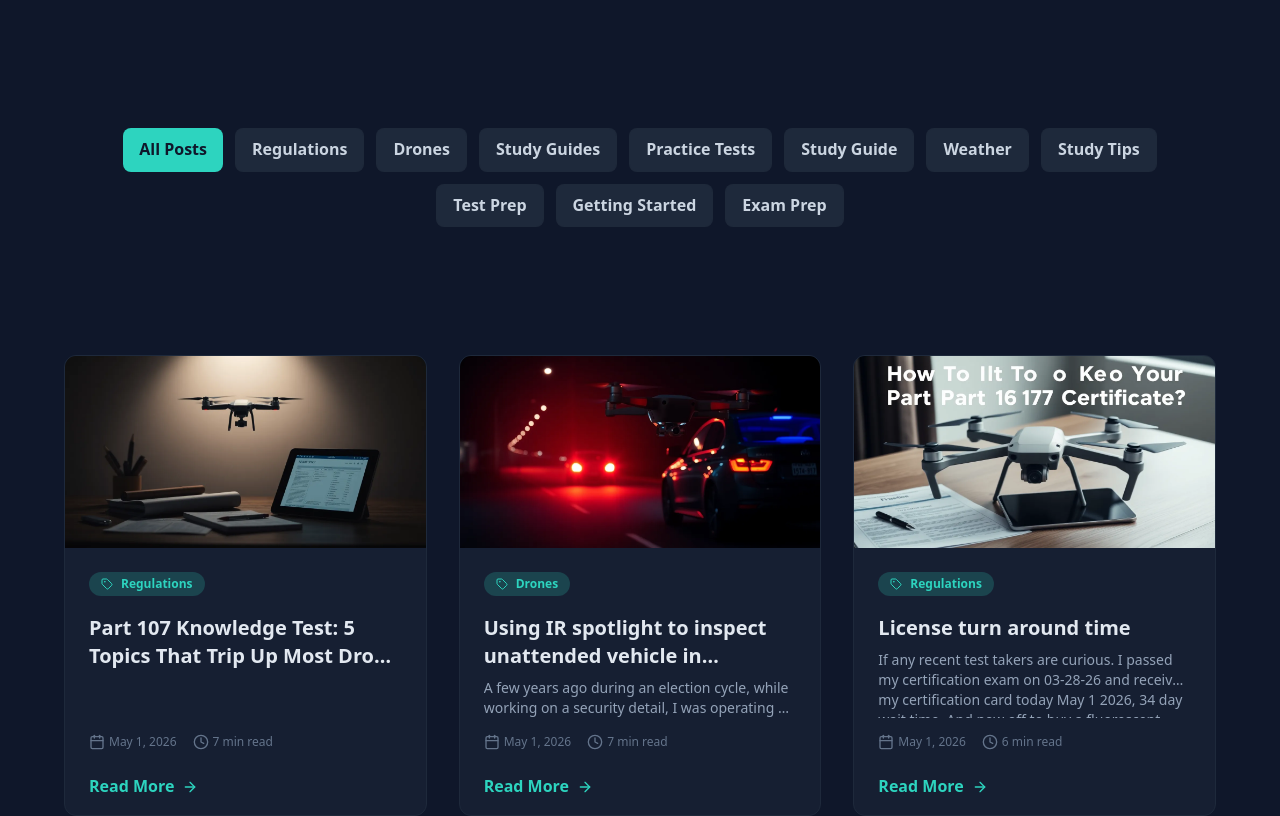
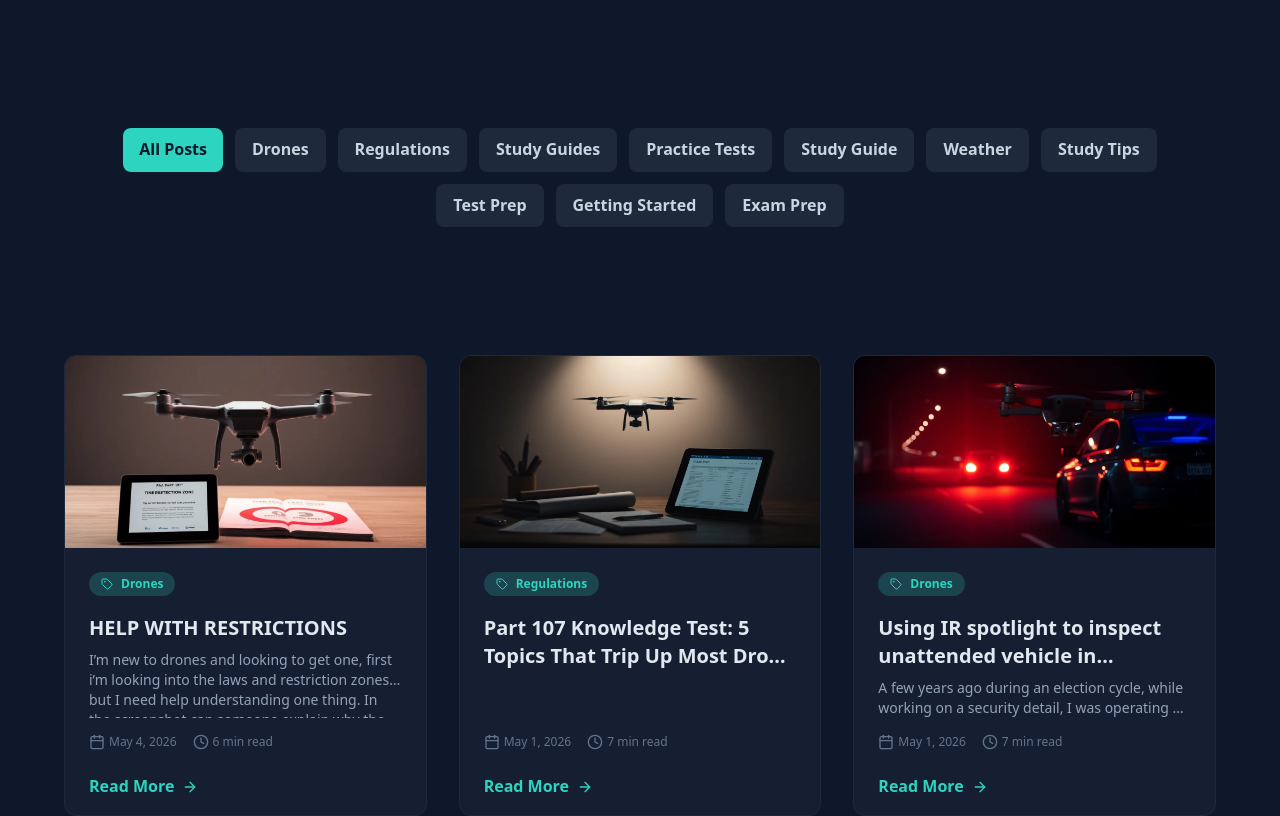
Before and after one commit to rafe-walker/flycensed-website, a Next.js app: page /blog in a window 1280 px wide. Shown: the part 400-1216 px from the top of the page. Built offline with nearby package versions, Linux system fonts and the light colour scheme.

Commit message:
blog: draft help-with-restrictions
Calliope-generated draft.

Source: https://reddit.com/r/drones/comments/1t2t60w/united_kingdom_help_with_restrictions/
Slug: help-with-restrictions
Branch: drafts/2026-05-04-help-with-restrictions
Approval: merge this branch to main → Vercel ships to production.

```diff
--- a/app/blog/posts.ts
+++ b/app/blog/posts.ts
@@ -12,6 +12,60 @@ export interface BlogPost {
 }
 
 export const blogPosts: BlogPost[] = [
+  {
+    slug: 'help-with-restrictions',
+    title: "HELP WITH RESTRICTIONS",
+    description: "I\u2019m new to drones and looking to get one, first i\u2019m looking into the laws and restriction zones but I need help understanding one thing. In the screenshot can someone explain why the hell the zone is SO big.\n\nPlease help me \ud83d\ude4f\ud83d\ude4f\n\nIf there\u2019s anything else you think i should know then please",
+    date: '2026-05-04',
+    author: 'Flycensed Team',
+    readTime: '6 min read',
+    category: 'Drones',
+    keywords: ["help", "with", "restrictions"],
+    featuredImage: '/blog/help-with-restrictions.webp',
+    content: `<div class="blog-content">
+  <p>When you're new to drones, the first thing you learn is that not every airspace is open for flight. But the moment you pull up a sectional chart or a drone airspace map, you'll notice something that catches most beginners off guard: restriction zones are <em>huge</em>. A single restricted area can sprawl across dozens of square miles, sometimes covering entire counties. The question is inevitable: why?</p>
+  <p>The answer isn't a conspiracy or bureaucratic bloat. It's physics, safety protocol, and decades of aviation regulation designed to protect people on the ground and aircraft in the sky. Understanding <em>why</em> these zones exist—and how to navigate them legally—is essential before you ever launch your first commercial drone operation.</p>
+  <h2>What Counts as a Restriction Zone?</h2>
+  <p>Restriction zones aren't all the same. The FAA defines several categories of airspace where drone operations are either prohibited or heavily regulated:</p>
+  <ul>
+  <li><strong>Prohibited airspace</strong> (Class P): Absolute no-fly zones. Think military bases, nuclear facilities, the White House, Camp David. You cannot fly here under any circumstances without explicit FAA waiver.</li>
+  <li><strong>Restricted airspace</strong> (Class R): Active military training areas, weapons testing ranges, and other sensitive zones. Flight is possible but requires prior coordination with the controlling agency.</li>
+  <li><strong>Temporary flight restrictions (TFRs)</strong>: Short-term restrictions around disaster areas, VIP movements, sporting events, or emergency response zones.</li>
+  <li><strong>Class B, C, D airspace</strong>: Controlled airspace around major and medium airports. Commercial drone operations require specific authorization.</li>
+  <li><strong>Part 107 altitude restrictions</strong>: Even in uncontrolled airspace, you're limited to 400 feet AGL unless operating under a waiver.</li>
+  </ul>
+  <p>Each category exists for a reason, and understanding that reason helps you understand why the zones are drawn the way they are.</p>
+  <h2>Why Restriction Zones Are So Large</h2>
+  <p>The size of a restriction zone feels disproportionate until you understand what it's protecting against and how aviation safety works.</p>
+  <p><strong>Military operations require buffer space.</strong> A restricted zone around a military base doesn't just cover the runway or the parade ground. It covers the entire airspace where military aircraft operate, train, and land. Fighter jets need miles of approach and departure corridors. Helicopter training exercises require large areas for low-level maneuvering. A drone—even a small one—in that airspace could collide with a $100 million aircraft or disrupt critical training. The FAA errs massively on the side of caution.</p>
+  <p><strong>Weapons testing ranges need isolation.</strong> If the FAA restricts airspace over a weapons range, the restriction extends far beyond where the actual weapons are fired. It covers the area where debris might land, where shrapnel travels, and where the acoustic blast might affect nearby aircraft. A stray drone could trigger false alarms, corrupt test data, or be mistaken for a hostile target.</p>
+  <p><strong>Airport buffer zones protect approach corridors.</strong> Class B and C airspace around major airports looks enormous on a map, but it's designed to protect the invisible highways that aircraft use to climb out and descend into the airport. Commercial airliners operate on precise flight paths. A drone at 300 feet AGL in that corridor could cause a collision that kills hundreds of people. The buffer is large because the consequences of error are catastrophic.</p>
+  <p><strong>Uncertainty demands conservative boundaries.</strong> The FAA doesn't always know exactly where a drone operator will be or what they'll do. Rather than create a precise, tight boundary that might be violated by someone operating at the edge, they create larger zones with clear, unambiguous limits. This is a safety-first approach, and it's why restriction zones often look like they cover way more area than strictly necessary.</p>
+  <h2>How to Check Airspace Before You Fly</h2>
+  <p>If you're operating under FAA Part 107 rules (which you should be if you're flying commercially), you need to verify airspace before every flight. This is non-negotiable—it's part of your preflight checklist, just like checking weather and battery levels.</p>
+  <p><strong>Use the official FAA B4UFLY app or website.</strong> The B4UFLY tool (https://faadronezone.faa.gov/) is the authoritative source for airspace restrictions. It shows you exactly where you can and cannot fly, and it's updated in real time. Enter your location, and you'll see:</p>
+  <ul>
+  <li>Controlled airspace (Class B, C, D, E)</li>
+  <li>Military operations areas (MOAs)</li>
+  <li>Restricted and prohibited airspace</li>
+  <li>Temporary flight restrictions</li>
+  <li>Airport proximity zones</li>
+  </ul>
+  <p><strong>Cross-reference with sectional charts.</strong> Sectional charts are the aviation standard for understanding airspace. They use standardized symbols to show restricted areas, MOAs, and other hazards. Learning to read a sectional chart is essential for Part 107 exam prep and real-world flight planning. The FAA includes sectional chart questions on 10-15% of the Part 107 exam, and for good reason—they're your primary navigation and airspace-planning tool.</p>
+  <p><strong>Understand the specific restriction type.</strong> Not all restrictions mean you can't fly. Restricted airspace (Class R) might allow civilian drone operations if you coordinate with the controlling agency. Temporary flight restrictions are time-limited. Class D airspace requires authorization but not a waiver. Know the difference, and know how to request authorization if it's available.</p>
+  <h2>Common Misunderstandings About Restriction Zones</h2>
+  <p><strong>"The zone is bigger than the actual facility."</strong> Yes. That's intentional. The restriction protects the approach corridors, the maneuvering area, and the buffer zone around the facility. It's not just the runway or the building.</p>
+  <p><strong>"I can fly in restricted airspace if I'm careful."</strong> No. Restricted airspace is restricted for everyone except authorized operators. "Being careful" doesn't change the regulation. If you fly in prohibited airspace without a waiver, you're breaking federal law and risking fines up to $27,500 and certificate revocation.</p>
+  <p><strong>"The restriction only applies during business hours."</strong> Some restrictions are time-limited (especially military MOAs), but many are 24/7. Always check the specific restriction details on B4UFLY or the sectional chart.</p>
+  <p><strong>"I can request a waiver to fly in any restricted area."</strong> You can request a waiver, but approval is not guaranteed. The FAA grants waivers when it can be demonstrated that the operation poses no safety risk. Military bases and weapons ranges almost never grant waivers. Controlled airspace around airports sometimes does.</p>
+  <h2>The Regulatory Reality</h2>
+  <p>If you're planning to operate drones commercially—whether for photography, inspection, mapping, or any other service—you need to understand airspace restrictions before you plan your first job. A client might ask you to fly over their property, only to discover that property sits inside Class B airspace or a restricted military zone. Knowing how to check, how to request authorization (if available), and when to decline a job is what separates professional operators from hobbyists.</p>
+  <p>The FAA Part 107 exam tests your knowledge of airspace extensively. You'll see questions about restricted airspace, MOAs, TFRs, and controlled airspace classes. Mastering this material now means fewer surprises in the field and a higher pass rate on exam day.</p>
+  <hr />
+  <p>Restriction zones are large because they're protecting something critical: either military operations, public safety, or the integrity of commercial air traffic. The size might feel excessive until you understand the scale of what they're protecting against. Once you do, the conservative approach makes sense.</p>
+  <p>Ready to deepen your airspace knowledge? <a href="https://apps.apple.com/us/app/flycensed/id6760856459">Download Flycensed</a> and practice with hundreds of airspace questions that mirror the FAA exam format—including detailed explanations of why restrictions are drawn the way they are. If you want comprehensive coverage of all airspace classifications, restricted zones, and sectional chart interpretation, grab the <a href="https://buy.stripe.com/14AeVf53mg1KgUU8N29Ve04">Part 107 Complete Study Guide ($14.99)</a> for deep-dive reference material. Both tools are built by pilots who've passed the exam and now help others do the same.</p>
+  </div>`
+  },
   {
     slug: 'part-107-knowledge-test-5-topics-that-trip-up-most-drone-pilots',
     title: "Part 107 Knowledge Test: 5 Topics That Trip Up Most Drone Pilots",
```
Also changed, not shown: public/blog/help-with-restrictions.webp (added).
